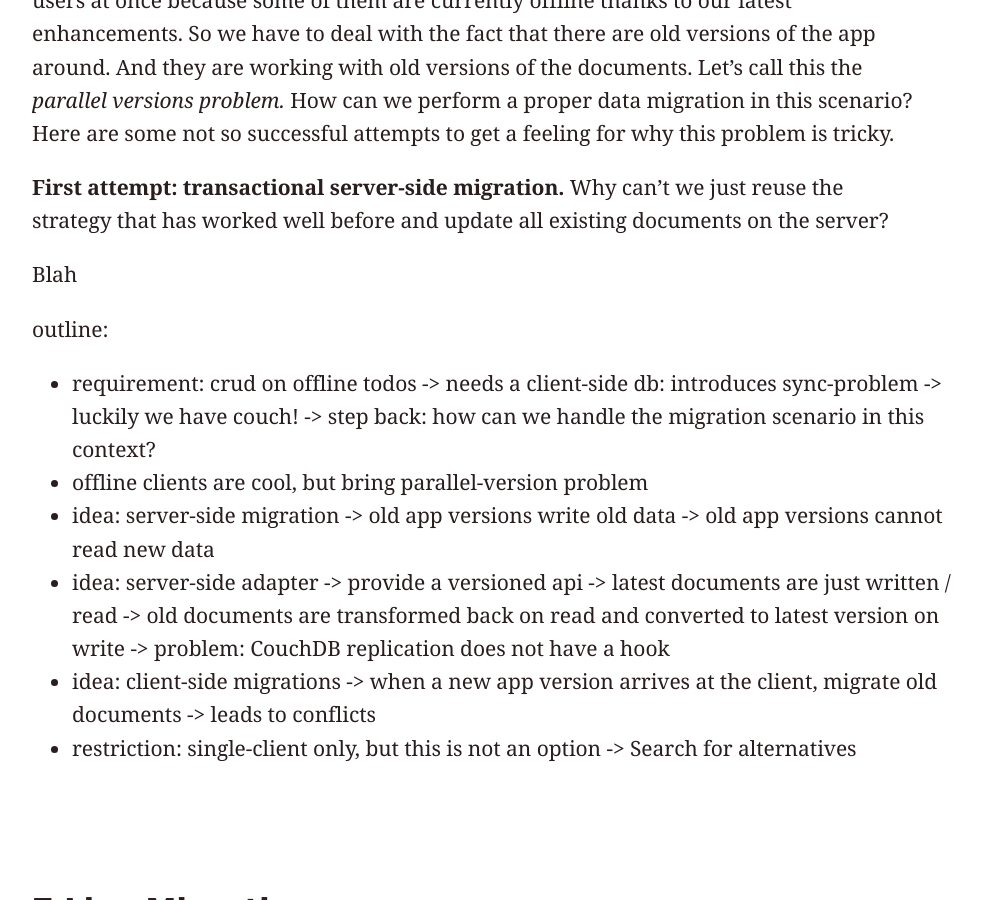
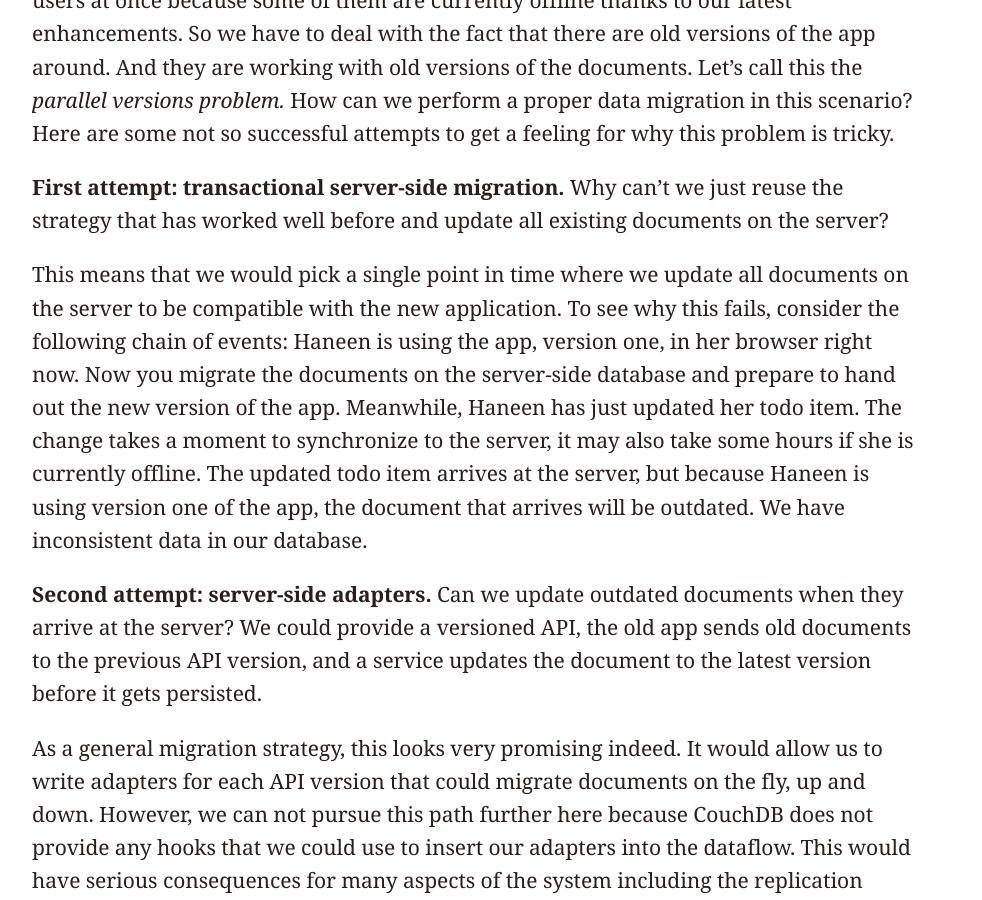
Before and after one commit to jo/sync-tank, a Jekyll site: the page built from migrations.md, in a window 1280 px wide and 900 px high, scrolled down 14487 px. Shown: the whole window, without its empty margins (96-1078 px from the left). Built offline with Jekyll 4.4.1, drawn with Linux system fonts in a browser that asks for light colours; our own code applies the rules of GitHub Pages for plain Markdown files; some of the changed text lies outside the part shown.

Commit message:
WIP: write chapter on client side migrations

```diff
--- a/migrations.md
+++ b/migrations.md
@@ -206,8 +206,11 @@ To illustrate the problem, let's get back to our previous example and assume we
 
 **First attempt: transactional server-side migration.** Why can't we just reuse the strategy that has worked well before and update all existing documents on the server?
 
-Blah
+This means that we would pick a single point in time where we update all documents on the server to be compatible with the new application. To see why this fails, consider the following chain of events: Haneen is using the app, version one, in her browser right now. Now you migrate the documents on the server-side database and prepare to hand out the new version of the app. Meanwhile, Haneen has just updated her todo item. The change takes a moment to synchronize to the server, it may also take some hours if she is currently offline. The updated todo item arrives at the server, but because Haneen is using version one of the app, the document that arrives will be outdated. We have inconsistent data in our database.
 
+**Second attempt: server-side adapters.** Can we update outdated documents when they arrive at the server? We could provide a versioned API, the old app sends old documents to the previous API version, and a service updates the document to the latest version before it gets persisted.
+
+As a general migration strategy, this looks very promising indeed. It would allow us to write adapters for each API version that could migrate documents on the fly, up and down. However, we can not pursue this path further here because CouchDB does not provide any hooks that we could use to insert our adapters into the dataflow. This would have serious consequences for many aspects of the system including the replication mechanism. Since this is not an option, let's not have this discussion right now and focus on what is feasible.
 
 
 
```
